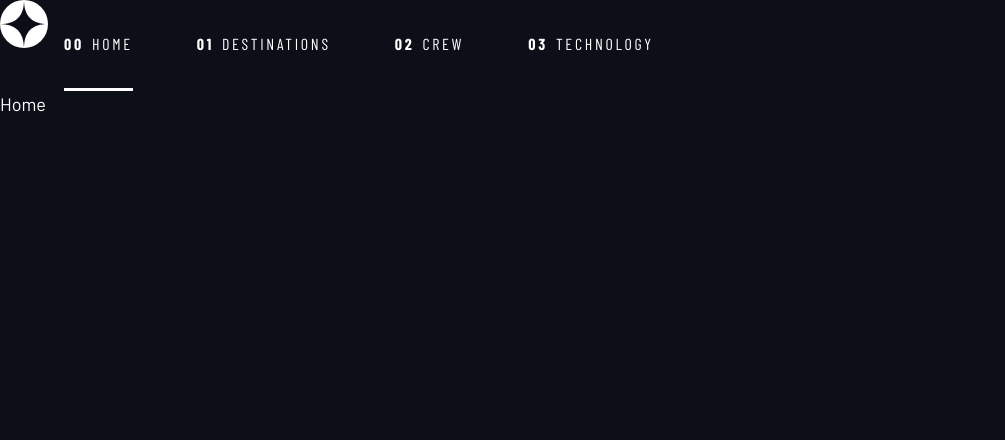
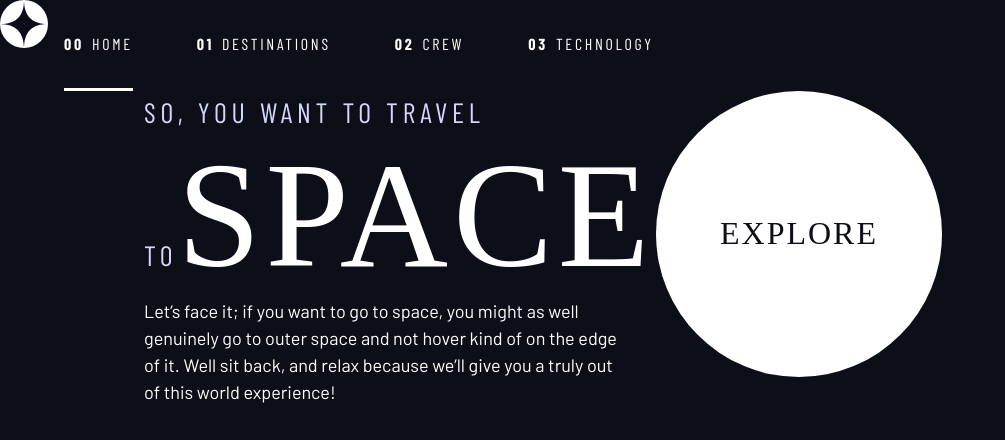
Before and after one commit to klikknpro/space-tourism, a React (Create React App) app: page / in a window 1280 px wide. Shown: the top 440 px of the page, without its empty margins (0-1005 px from the left). Built offline with nearby package versions, Linux system fonts and the light colour scheme; a web font is replaced by a local one.

Commit message:
grid layout on home

```diff
--- a/src/components/NavBar.jsx
+++ b/src/components/NavBar.jsx
@@ -6,7 +6,7 @@ const NavBar = () => {
   return (
     <div className="primary-header flex">
       <div>
-        <img src={logo} alt="space tourism" />
+        <img src={logo} alt="space tourism" className="logo"/>
       </div>
       <nav>
         <ul className="primary-navigation underline-indicators flex">
@@ -26,8 +26,6 @@ const NavBar = () => {
               <li className="uppercase letter-spacing-2 text-white ff-sans-cond fs-300 letter-spacing-2">
               <span>03</span>Technology</li>
             </NavLink>
-
-
         </ul>
       </nav>
     </div>
@@ -37,21 +35,5 @@ const NavBar = () => {
 export default NavBar
 
 /*
-<ul class="primary-navigation underline-indicators flex">
-  <li class="active">
-    <a class="uppercase letter-spacing-2 text-white ff-sans-cond fs-300 letter-spacing-2" href="#"
-      ><span>00</span>Active
-    </a>
-  </li>
-  <li>
-    <a class="uppercase letter-spacing-2 text-white ff-sans-cond fs-300 letter-spacing-2" href="#"
-      ><span>01</span>Hovered
-    </a>
-  </li>
-  <li>
-    <a class="uppercase letter-spacing-2 text-white ff-sans-cond fs-300 letter-spacing-2" href="#"
-      ><span>02</span>Idle
-    </a>
-  </li>
-</ul>
+
 */
--- a/src/index.css
+++ b/src/index.css
@@ -26,19 +26,43 @@ font-family: 'Bellefair', serif;
   --clr-white: 0 0% 100%;
   /* rem vs px : for accessibility reasons */
   /* px / 16 = rem */
-  /* font sizes */
-  --fs-900: 9.375rem;
-  --fs-800: 6.25rem;
-  --fs-700: 3.5rem;
-  --fs-600: 2rem;
+  /* font sizes for mobile */
+  --fs-900: 5rem;
+  --fs-800: 3.5rem;
+  --fs-700: 1.5rem;
+  --fs-600: 1rem;
   --fs-500: 1.75rem;
-  --fs-400: 1.125rem;
+  --fs-400: 0.9375rem;
   --fs-300: 1rem;
   --fs-200: 0.875rem;
   /* font-families */
   --ff-serif: "Bellefair", serif;
   --ff-sans-cond: "Barlow Condensed", sans-serif;
   --ff-sans-normal: "Barlow", sans-serif;
+}
+
+@media (min-width: 35em) {
+  :root {
+    /* font-sizes for tablet */
+    --fs-800: 5rem;
+    --fs-700: 2.5rem;
+    --fs-600: 1.5rem;
+    --fs-400: 1rem;
+  }
+}
+
+@media (min-width: 45em) {
+  :root {
+    /* font-sizes for desktop */
+    --fs-900: 9.375rem;
+    --fs-800: 6.25rem;
+    --fs-700: 3.5rem;
+    --fs-600: 2rem;
+    --fs-500: 1.75rem;
+    --fs-400: 1.125rem;
+    --fs-300: 1rem;
+    --fs-200: 0.875rem;
+  }
 }
 
 /* Custom Properties end */
@@ -120,6 +144,10 @@ a {
 }
 
 /* CSS Reset end */
+.App {
+  display: grid;
+  grid-template-rows: min-content 1fr;
+}
 
 body {
   background-color: hsl(var(--clr-dark));
@@ -168,6 +196,26 @@ p {
   margin: 0 auto;
   padding: 0 2em;
   max-width: 80rem;
+}
+
+.grid-container {
+  display: grid;
+}
+
+@media (min-width: 45rem) {
+  .grid-container {
+    /* 1fr : take as much space as you need */
+    grid-template-columns: minmax(2rem, 1fr) minmax(0, 30rem) minmax(0, 30rem) minmax(2rem, 1fr);
+    column-gap: var(--column-gap, 2rem);
+  }
+
+  .grid-container > *:first-child {
+    grid-column: 2;
+  }
+
+  .grid-container > *:last-child {
+    grid-column: 3;
+  }
 }
 
 .card-width {
@@ -301,7 +349,7 @@ display: none would take it out of the DOM
   position: relative;
   z-index: 1;
 
-  display: grid;
+  display: inline-grid;
   /* <a> is inline element so padding wont work on it */
   align-items: center;
   justify-items: center;
--- a/src/routes/Home.jsx
+++ b/src/routes/Home.jsx
@@ -2,7 +2,17 @@ import React from 'react'
 
 const Home = () => {
   return (
-    <div>Home</div>
+    <div className="grid-container">
+      <div>
+        <h1 className="ff-sans-cond fs-500 uppercase text-accent letter-spacing-1">So, you want to travel to
+          <span className="fs-900 ff-serif text-white">Space</span>
+        </h1>
+        <p>Let’s face it; if you want to go to space, you might as well genuinely go to outer space and not hover kind of on the edge of it. Well sit back, and relax because we’ll give you a truly out of this world experience!</p>
+      </div>
+      <div>
+        <a href="/" className="large-button bg-white ff-serif text-dark fs-600 uppercase" style={{letterSpacing: "2px"}}>Explore</a>
+      </div>
+    </div>
   )
 }
 
```
Also changed, not shown: src/App.jsx (renamed from src/App.js).
